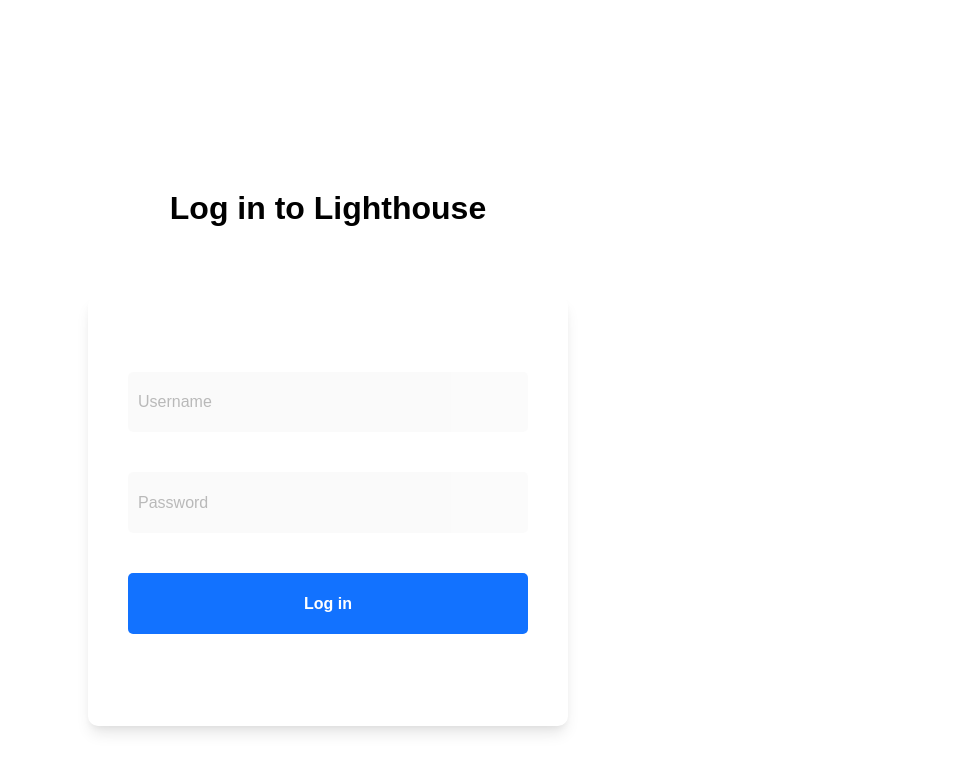
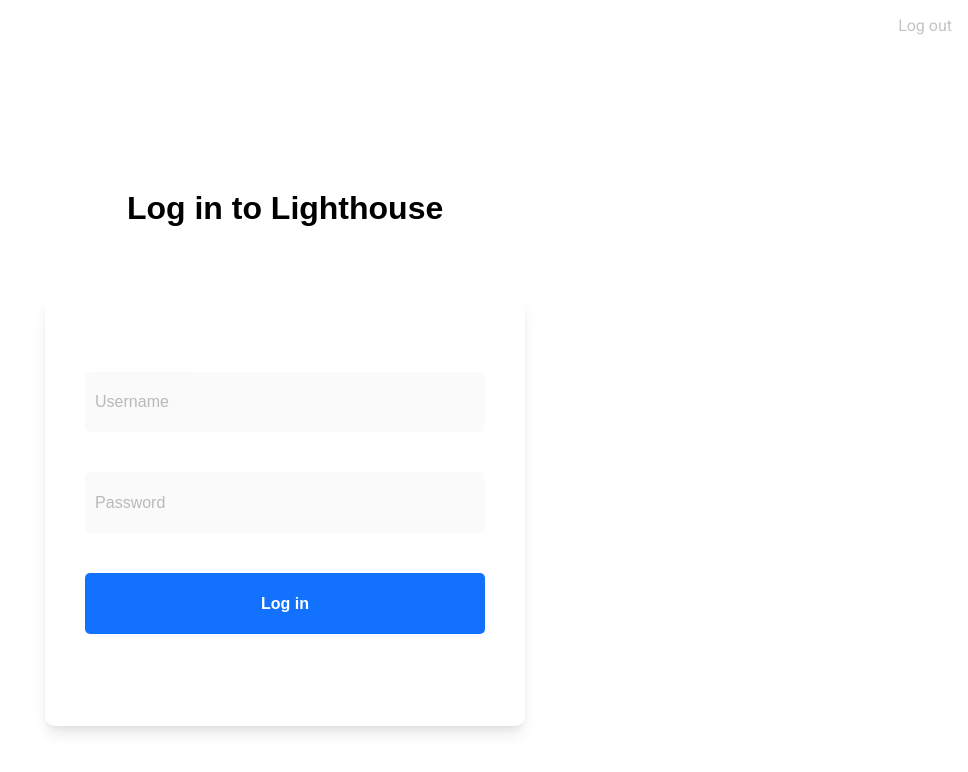
Before and after one commit to RobinSiep/lighthouse-web, a React (Vite) app: page / in a window 1280 px wide. Shown: the top 772 px of the page, without its empty margins (312-1280 px from the left). Built offline with nearby package versions, Linux system fonts and the light colour scheme; no server answers; a web font is replaced by a local one.

Commit message:
logout styling

```diff
--- a/src/App.jsx
+++ b/src/App.jsx
@@ -3,6 +3,7 @@
 import { BrowserRouter, Route, Switch} from 'react-router-dom';
 import styled, { createGlobalStyle, ThemeProvider } from 'styled-components';
 import ProtectedRoute from './components/ProtectedRoute';
+import Logout from './components/Logout';
 import Login from './pages/Login';
 import Machines from './pages/Machines';
 
@@ -30,12 +31,18 @@
   width: 100%;
 `;
 
+const StyledLogout = styled(Logout)`
+  float: right;
+  margin: 16px;
+`;
+
 function App(props) {
   return (
     <div>
       <ThemeProvider theme={props.theme}>
         <BrowserRouter>
           <Content>
+            <StyledLogout>Log out</StyledLogout>
             <Switch>
               <ProtectedRoute exact path='/' component={Machines} fallbackComponent={Login} />
             </Switch>
--- /dev/null
+++ b/src/components/Logout.jsx
@@ -0,0 +1,14 @@
+import React from 'react';
+import styled from 'styled-components';
+
+const StyledLink = styled.a`
+  color: ${props => props.theme.lightGrey};
+`;
+
+class Logout extends React.PureComponent {
+  render() {
+    return <StyledLink className={this.props.className}>Log out</StyledLink>;
+  }
+}
+
+export default Logout;
--- a/src/components/MachineListItem.jsx
+++ b/src/components/MachineListItem.jsx
@@ -35,7 +35,7 @@
   margin-left: 16px;
 `;
 
-class  MachineListItem extends React.PureComponent {
+class MachineListItem extends React.PureComponent {
   getUsageSummary() {
     return <UsageSummary>CPU {this.getCPULoadAverage()}% / RAM {this.getRAMUsagePercentage()}%</UsageSummary>;
   }
```
